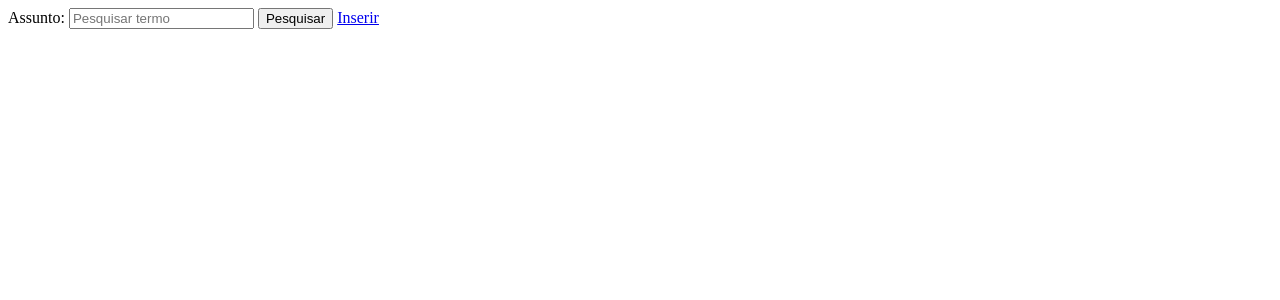
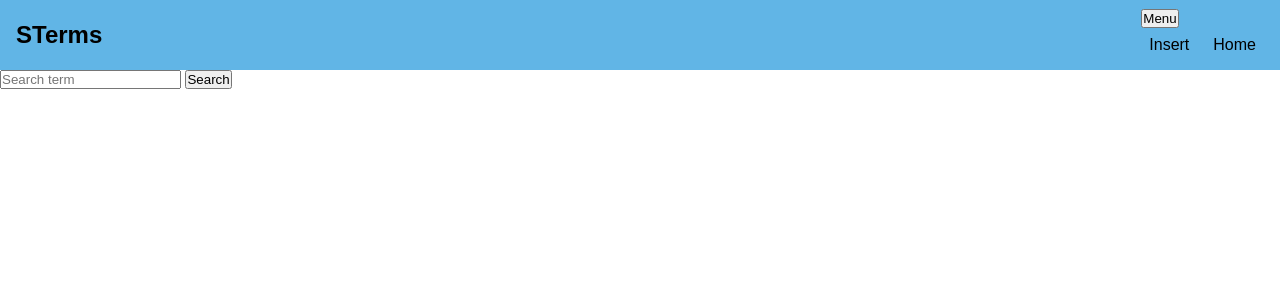
Before and after one commit to vitoriaGoncalves08/Interdisciplinar, a PHP site: page / in a window 1280 px wide. Shown: the top 300 px of the page. Run offline with PHP 8.4, Linux system fonts and the light colour scheme; data comes from the database, SQL or seed files in the repository.

Commit message:
começando front vitorinha

```diff
--- a/index.php
+++ b/index.php
@@ -2,16 +2,30 @@
 <html lang="pt-br">
     <head>
         <meta charset="UTF-8">
-        <title>dbInterdisciplinar</title>
+        <title>Sterms</title>
+
+        <link rel="stylesheet" href="./Public/assets/css/style.css"/>
+        <script src="./Public/assets/javascript/jquery.js"></script>
     </head>
     <body>
+
+    <header id="header">
+        <a id="logo" href="">STerms</a>
+        <nav id="nav">
+            <button class="btn-mobile">Menu</button>
+            <ul id="menu">
+                <li><a href="./Public/View/index_inserir.php">Insert</a></li>
+                <li><a href="#">Home</a></li>
+            </ul>
+        </nav>
+    </header>
+
         <form method="POST" action="">
-            <label>Assunto: </label>
-            <input type="text" list="datas" name="termo" id="termo"  placeholder="Pesquisar termo">
+            <input type="text" list="datas" name="termo" id="termo"  placeholder="Search term">
             <datalist id="datas">
             </datalist>
-            <input type="button" id="btn" name="PesqTermo" value="Pesquisar">
-            <a href="./Public/View/index_inserir.php">Inserir</a>
+            <input type="button" id="btn" name="PesqTermo" value="Search">
+
         </form><br><br>
         <div id='content'>
         </div>
@@ -44,5 +58,8 @@
                 }
             })
         </script>
+        <script src="https://cdn.jsdelivr.net/npm/bootstrap@5.0.1/dist/js/bootstrap.bundle.min.js" integrity="sha384-gtEjrD/SeCtmISkJkNUaaKMoLD0//ElJ19smozuHV6z3Iehds+3Ulb9Bn9Plx0x4" crossorigin="anonymous"></script>
+        <script src="https://cdn.jsdelivr.net/npm/@popperjs/core@2.9.2/dist/umd/popper.min.js" integrity="sha384-IQsoLXl5PILFhosVNubq5LC7Qb9DXgDA9i+tQ8Zj3iwWAwPtgFTxbJ8NT4GN1R8p" crossorigin="anonymous"></script>
+        <script src="https://cdn.jsdelivr.net/npm/bootstrap@5.0.1/dist/js/bootstrap.min.js" integrity="sha384-Atwg2Pkwv9vp0ygtn1JAojH0nYbwNJLPhwyoVbhoPwBhjQPR5VtM2+xf0Uwh9KtT" crossorigin="anonymous"></script>
     </body>
 </html>
```
Also changed, not shown: Public/assets/css/index.php (deleted), Public/assets/css/style.css (added), Public/assets/img/imagens.php (deleted), Public/assets/javascript/jquery.js (added), Public/assets/javascript/jquery.php (deleted).
